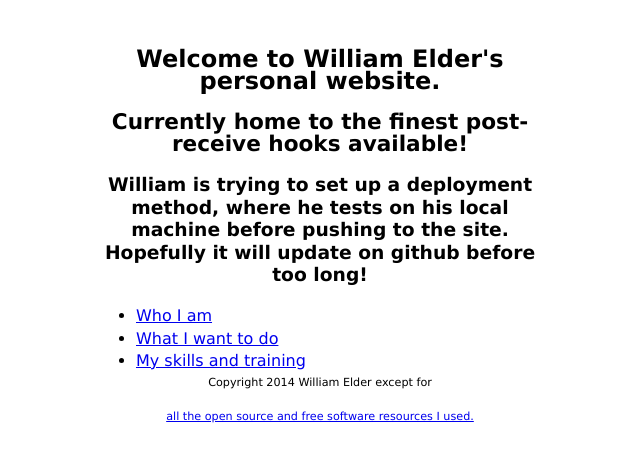
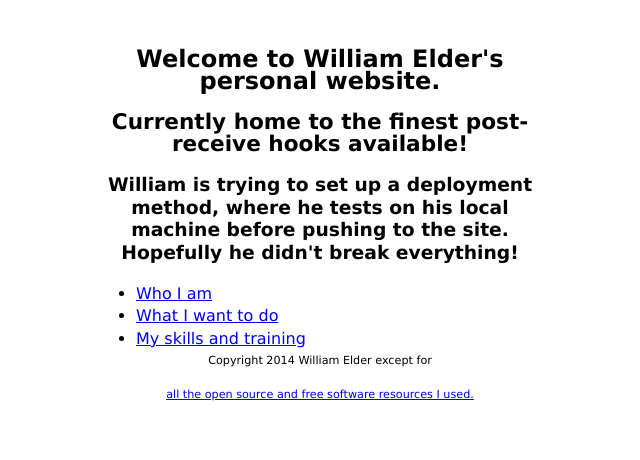
Before and after one commit to welder/seldon, a plain HTML site: page public/index.html in a window 1280 px wide. Shown: the whole page, without its empty margins (320-960 px from the left). Drawn offline with Linux system fonts and the light colour scheme.

Commit message:
trying to update

```diff
--- a/public/index.html
+++ b/public/index.html
@@ -16,7 +16,7 @@
     Currently home to the finest post-receive hooks available!
   </h2>
   <h3>
-    William is trying to set up a deployment method, where he tests on his local machine before pushing to the site.  Hopefully it will update on github before too long!
+    William is trying to set up a deployment method, where he tests on his local machine before pushing to the site.  Hopefully he didn't break everything!
   </h3>
 	<nav>
 		<ul>
```
